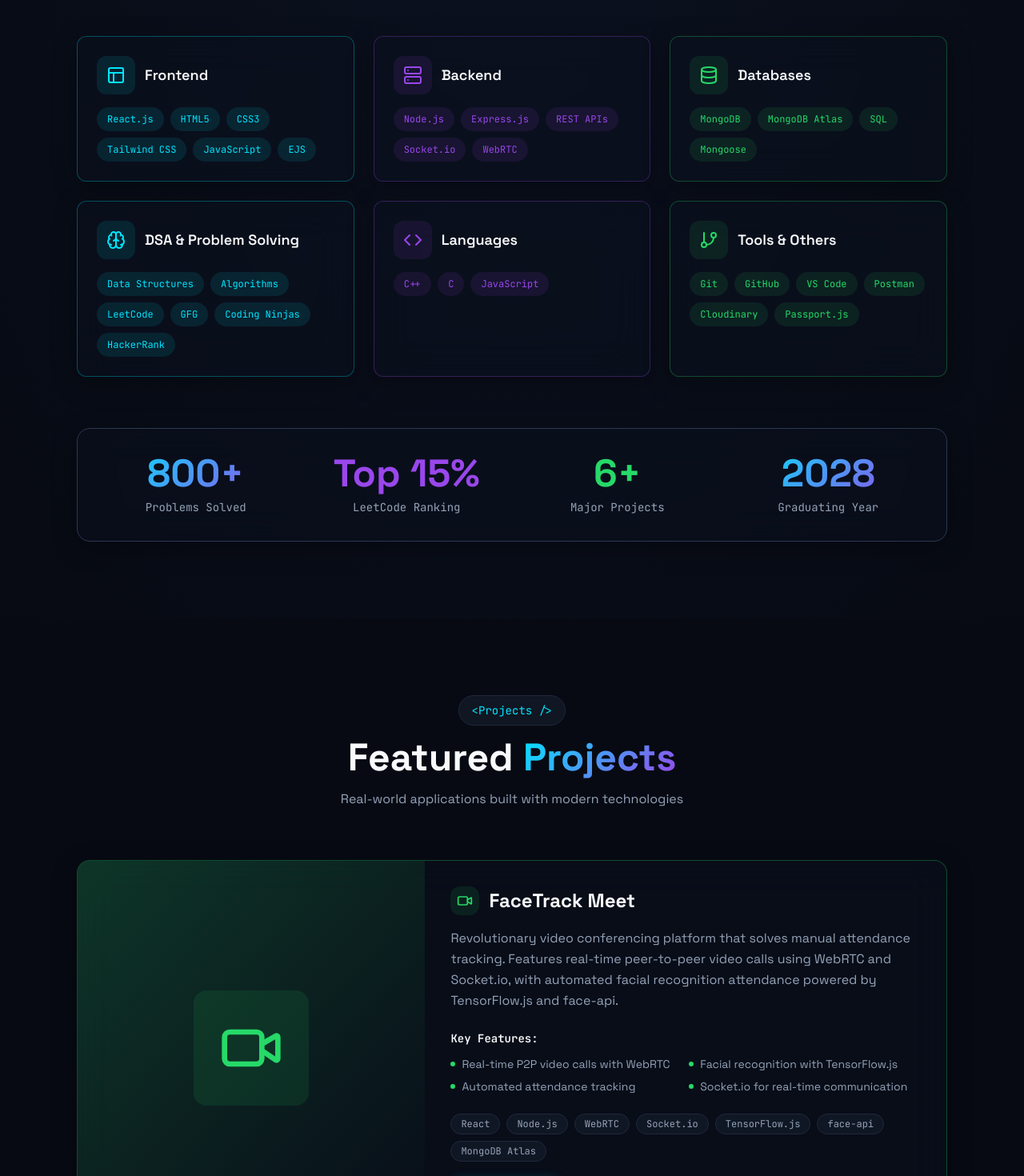
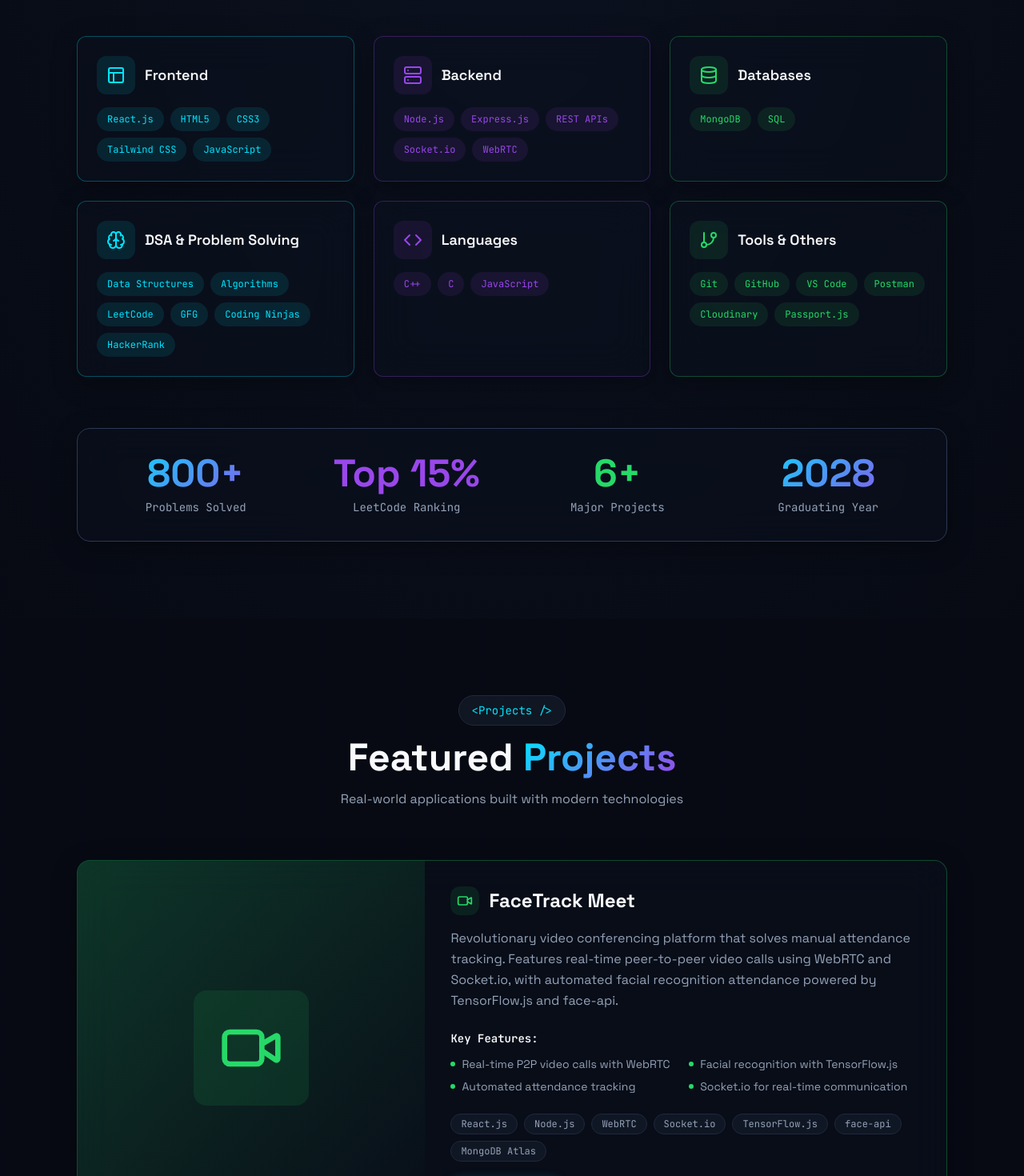
Before and after one commit to MayankJha8274/Portfolio, a React (Vite) app: page / in a window 1280 px wide. Shown: the part 2040-3510 px from the top of the page at 80% size. Built offline with nearby package versions, Linux system fonts and the light colour scheme; the HTML template or start-up script is replaced by a standard one.

Commit message:
improving ui/ux

```diff
--- a/src/components/ProjectsSection.tsx
+++ b/src/components/ProjectsSection.tsx
@@ -6,7 +6,7 @@ const projects = [
     title: "FaceTrack Meet",
     description: "AI-powered video conferencing with real-time facial recognition attendance system.",
     longDescription: "Revolutionary video conferencing platform that solves manual attendance tracking. Features real-time peer-to-peer video calls using WebRTC and Socket.io, with automated facial recognition attendance powered by TensorFlow.js and face-api.",
-    tech: ["React", "Node.js", "WebRTC", "Socket.io", "TensorFlow.js", "face-api", "MongoDB Atlas"],
+    tech: ["React.js", "Node.js", "WebRTC", "Socket.io", "TensorFlow.js", "face-api", "MongoDB Atlas"],
     icon: Video,
     color: "neon-green",
     features: [
--- a/src/components/SkillsSection.tsx
+++ b/src/components/SkillsSection.tsx
@@ -5,7 +5,7 @@ const skillCategories = [
     title: "Frontend",
     icon: Layout,
     color: "primary",
-    skills: ["React.js", "HTML5", "CSS3", "Tailwind CSS", "JavaScript", "EJS"],
+    skills: ["React.js", "HTML5", "CSS3", "Tailwind CSS", "JavaScript"],
   },
   {
     title: "Backend",
@@ -17,7 +17,7 @@ const skillCategories = [
     title: "Databases",
     icon: Database,
     color: "neon-green",
-    skills: ["MongoDB", "MongoDB Atlas", "SQL", "Mongoose"],
+    skills: ["MongoDB", "SQL"],
   },
   {
     title: "DSA & Problem Solving",
```
